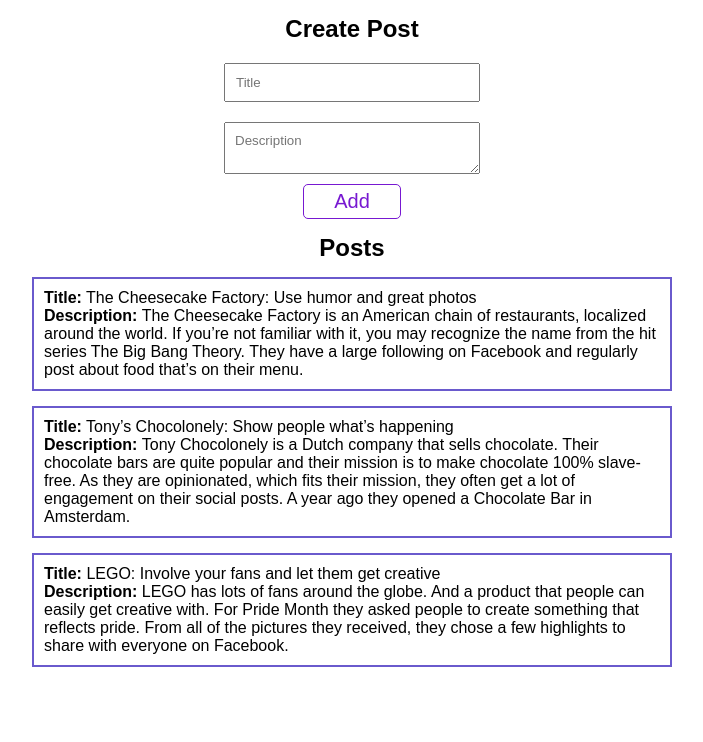
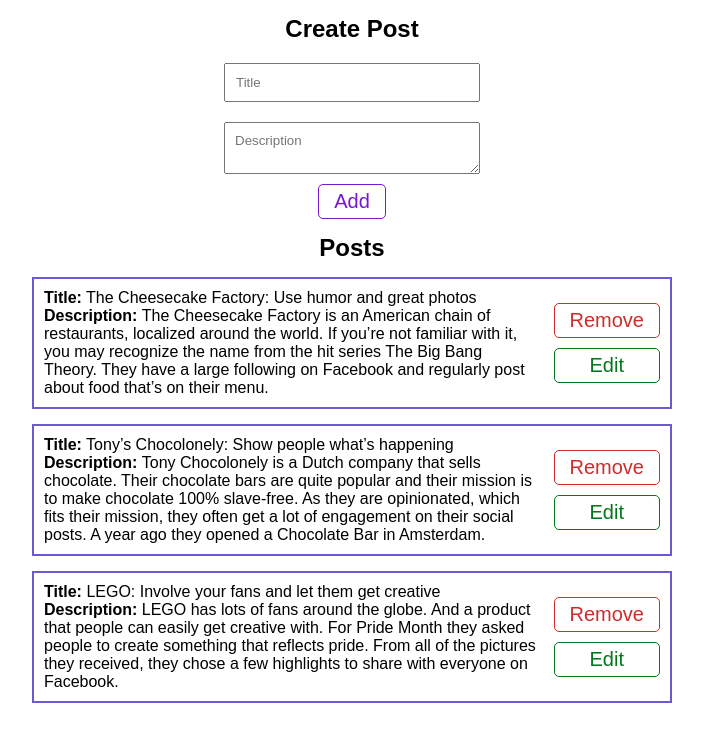
Before and after one commit to PolinaRaguilo/vue-posts, a Vue app: page / in a window 1280 px wide. Shown: the top 742 px of the page, without its empty margins (288-991 px from the left). Built offline with nearby package versions, Linux system fonts and the light colour scheme.

Commit message:
create custom button

```diff
--- a/src/components/PostForm.vue
+++ b/src/components/PostForm.vue
@@ -14,7 +14,7 @@
       type="text"
       placeholder="Description"
     />
-    <button @click="createPost" class="add-button">Add</button>
+    <custom-button @click="createPost" class="add-button">Add</custom-button>
   </form>
 </template>
 
@@ -57,13 +57,8 @@
   display: block;
   margin: 0 auto;
   margin-top: 10px;
-  padding: 5px 30px;
-  background-color: transparent;
   border: 1px solid rgb(119, 24, 209);
-  border-radius: 5px;
-  font-size: 20px;
   color: rgb(119, 24, 209);
-  cursor: pointer;
 }
 
 .title {
--- a/src/components/PostItem.vue
+++ b/src/components/PostItem.vue
@@ -1,7 +1,13 @@
 <template>
   <div class="post">
-    <div><strong>Title:</strong> {{ post.title }}</div>
-    <div><strong>Description: </strong> {{ post.description }}</div>
+    <div>
+      <p><strong>Title:</strong> {{ post.title }}</p>
+      <p><strong>Description: </strong> {{ post.description }}</p>
+    </div>
+    <div class="btns-wrapper">
+      <custom-button class="remove-button">Remove</custom-button>
+      <custom-button class="edit-button">Edit</custom-button>
+    </div>
   </div>
 </template>
 
@@ -21,5 +27,21 @@
   border: 2px solid slateblue;
   padding: 10px;
   margin-top: 15px;
+  display: flex;
+  align-items: center;
+}
+.btns-wrapper {
+  padding-left: 15px;
+}
+.remove-button {
+  width: 100%;
+  border: 1px solid rgb(207, 44, 44);
+  color: rgb(207, 44, 44);
+}
+.edit-button {
+  margin-top: 10px;
+  width: 100%;
+  border: 1px solid rgb(3, 119, 29);
+  color: rgb(3, 119, 29);
 }
 </style>
--- /dev/null
+++ b/src/components/UI/CustomButton.vue
@@ -0,0 +1,23 @@
+<template>
+  <button class="button">
+    <slot></slot>
+  </button>
+</template>
+
+<script>
+export default {
+  name: "custom-button",
+  props: {},
+};
+</script>
+
+<style scoped>
+.button {
+  display: block;
+  padding: 5px 15px;
+  background-color: transparent;
+  border-radius: 5px;
+  cursor: pointer;
+  font-size: 20px;
+}
+</style>
--- /dev/null
+++ b/src/components/UI/index.js
@@ -0,0 +1,3 @@
+import CustomButton from "./CustomButton.vue";
+
+export default [CustomButton];
--- a/src/main.js
+++ b/src/main.js
@@ -1,4 +1,11 @@
 import { createApp } from "vue";
 import App from "./App.vue";
+import components from "./components/UI";
 
-createApp(App).mount("#app");
+const app = createApp(App);
+
+components.forEach((component) => {
+  app.component(component.name, component);
+});
+
+app.mount("#app");
```
